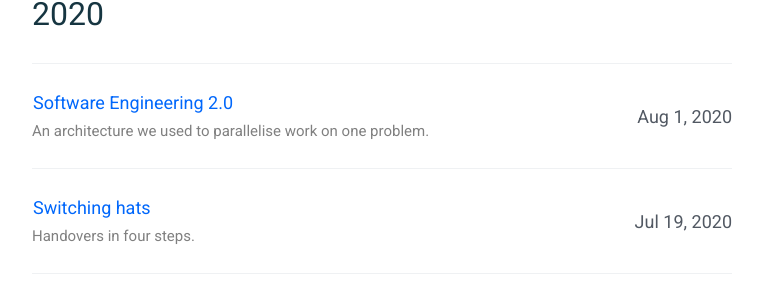
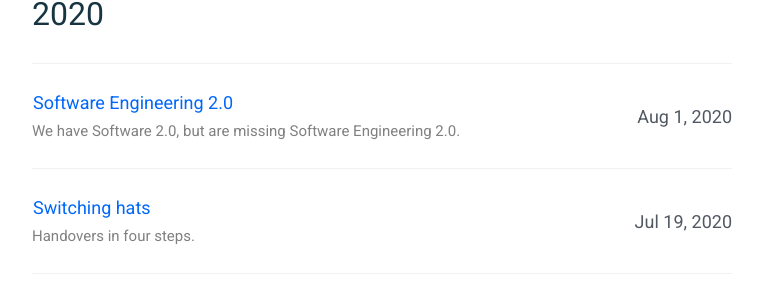
Before and after one commit to nlathia/nlathia.github.io, a Jekyll site: the page built from index.html, in a window 1280 px wide and 900 px high. Shown: the part 360-663 px from the top of the window, without its empty margins (258-1021 px from the left). Built offline with Jekyll 4.4.1, drawn with Linux system fonts in a browser that asks for light colours.

Commit message:
Finish post

```diff
--- a/_posts/2020-08-01-ML-Collaboration.md
+++ b/_posts/2020-08-01-ML-Collaboration.md
@@ -1,7 +1,7 @@
 ---
 layout: post
 title: "Software Engineering 2.0"
-description: An architecture we used to parallelise work on one problem.
+description: We have Software 2.0, but are missing Software Engineering 2.0.
 categories: [tech-lead, monzo]
 ---
 
```
Also changed, not shown: other parts of _posts/2020-08-01-ML-Collaboration.md (+2 -0 lines).
